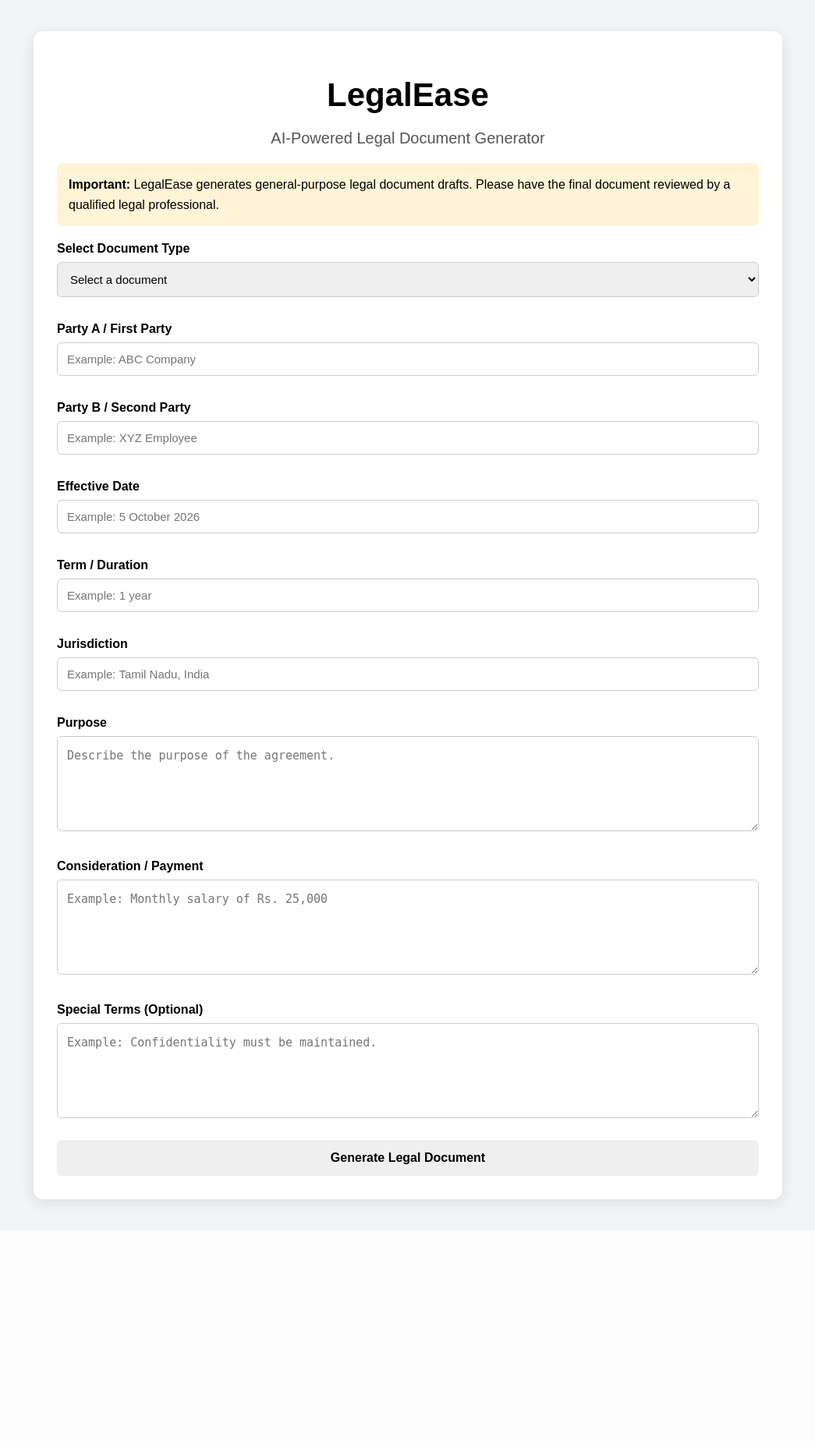
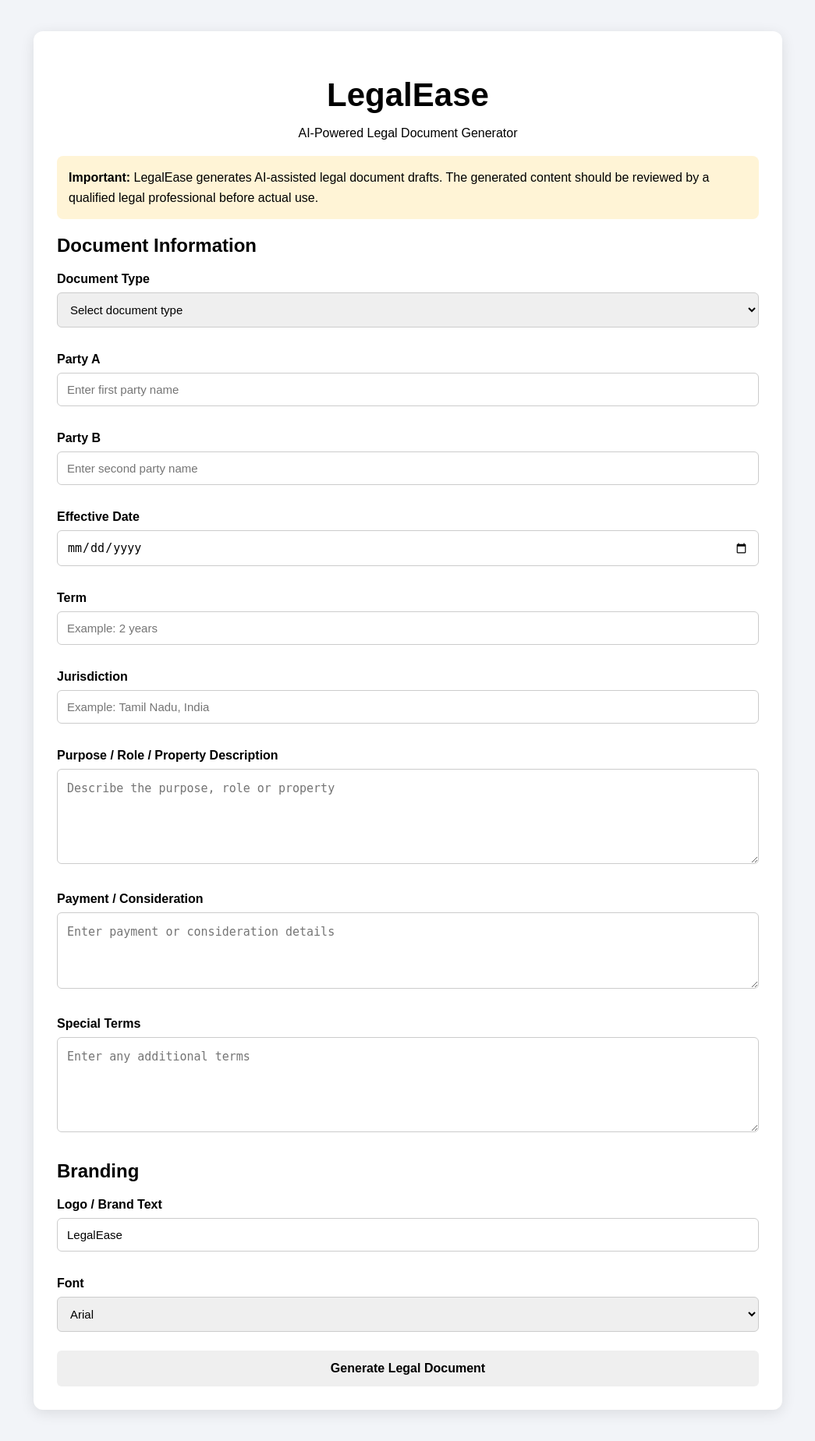
Before and after one commit to sreejesh2007/LegalEase, a FastAPI app: page / in a window 1280 px wide. Shown: the whole page at 78% size, without its empty margins (117-1162 px from the left). Before the commit the page ends 1553 px from the top, so only its background shows below. Run offline with FastAPI, Linux system fonts and the light colour scheme.

Commit message:
Update index.html

```diff
--- a/5. Project Development Phase/templates/index.html
+++ b/5. Project Development Phase/templates/index.html
@@ -2,6 +2,7 @@
 <html lang="en">
 
 <head>
+
     <meta charset="UTF-8">
 
     <meta
@@ -9,40 +10,57 @@
         content="width=device-width, initial-scale=1.0"
     >
 
-    <title>LegalEase - AI Legal Document Generator</title>
+    <title>
+        LegalEase - AI Legal Document Generator
+    </title>
 
     <link
         rel="stylesheet"
-        href="/static/style.css"
+        href="{{ url_for('static', path='style.css') }}"
     >
+
 </head>
 
 <body>
 
 <div class="container">
 
-    <header>
+    <header class="header">
+
         <h1>LegalEase</h1>
 
-        <p class="subtitle">
+        <p>
             AI-Powered Legal Document Generator
         </p>
+
     </header>
 
+
     <div class="notice">
+
         <strong>Important:</strong>
-        LegalEase generates general-purpose legal document
-        drafts. Please have the final document reviewed by
-        a qualified legal professional.
+
+        LegalEase generates AI-assisted legal
+        document drafts. The generated content
+        should be reviewed by a qualified legal
+        professional before actual use.
+
     </div>
+
 
     <form
         action="/generate"
         method="post"
+        class="form-card"
     >
 
+        <h2>
+            Document Information
+        </h2>
+
+
         <label for="document_type">
-        Select Document Type
+            Document Type
         </label>
 
         <select
@@ -50,8 +68,13 @@
             name="document_type"
             required
         >
+
             <option value="">
-            Select a document
+                Select document type
+            </option>
+
+            <option value="Non-Disclosure Agreement (NDA)">
+                Non-Disclosure Agreement (NDA)
             </option>
 
             <option value="Employment Agreement">
@@ -62,43 +85,36 @@
                 Lease Agreement
             </option>
 
-        <option value="Non-Disclosure Agreement">
-            Non-Disclosure Agreement (NDA)
-        </option>
-
             <option value="Service Agreement">
                 Service Agreement
             </option>
 
-        <option value="General Agreement">
-            General Agreement
-        </option>
         </select>
 
 
         <label for="party_a">
-        Party A / First Party
+            Party A
         </label>
 
         <input
             type="text"
             id="party_a"
             name="party_a"
+            placeholder="Enter first party name"
             required
-        placeholder="Example: ABC Company"
         >
 
 
         <label for="party_b">
-        Party B / Second Party
+            Party B
         </label>
 
         <input
             type="text"
             id="party_b"
             name="party_b"
+            placeholder="Enter second party name"
             required
-        placeholder="Example: XYZ Employee"
         >
 
 
@@ -107,24 +123,23 @@
         </label>
 
         <input
-        type="text"
+            type="date"
             id="effective_date"
             name="effective_date"
             required
-        placeholder="Example: 5 October 2026"
         >
 
 
         <label for="term">
-        Term / Duration
+            Term
         </label>
 
         <input
             type="text"
             id="term"
             name="term"
+            placeholder="Example: 2 years"
             required
-        placeholder="Example: 1 year"
         >
 
 
@@ -136,50 +151,98 @@
             type="text"
             id="jurisdiction"
             name="jurisdiction"
+            placeholder="Example: Tamil Nadu, India"
             required
-        placeholder="Example: Tamil Nadu, India"
         >
 
 
         <label for="purpose">
-        Purpose
+            Purpose / Role / Property Description
         </label>
 
         <textarea
             id="purpose"
             name="purpose"
             rows="4"
+            placeholder="Describe the purpose, role or property"
             required
-        placeholder="Describe the purpose of the agreement."
         ></textarea>
 
 
         <label for="consideration">
-        Consideration / Payment
+            Payment / Consideration
         </label>
 
         <textarea
             id="consideration"
             name="consideration"
-        rows="4"
+            rows="3"
+            placeholder="Enter payment or consideration details"
             required
-        placeholder="Example: Monthly salary of Rs. 25,000"
         ></textarea>
 
 
         <label for="special_terms">
-        Special Terms (Optional)
+            Special Terms
         </label>
 
         <textarea
             id="special_terms"
             name="special_terms"
             rows="4"
-        placeholder="Example: Confidentiality must be maintained."
+            placeholder="Enter any additional terms"
         ></textarea>
 
 
-    <button type="submit">
+        <h2>
+            Branding
+        </h2>
+
+
+        <label for="logo_text">
+            Logo / Brand Text
+        </label>
+
+        <input
+            type="text"
+            id="logo_text"
+            name="logo_text"
+            value="LegalEase"
+        >
+
+
+        <label for="font">
+            Font
+        </label>
+
+        <select
+            id="font"
+            name="font"
+        >
+
+            <option value="Arial">
+                Arial
+            </option>
+
+            <option value="Georgia">
+                Georgia
+            </option>
+
+            <option value="Times New Roman">
+                Times New Roman
+            </option>
+
+            <option value="Courier New">
+                Courier New
+            </option>
+
+        </select>
+
+
+        <button
+            type="submit"
+            class="primary-button"
+        >
             Generate Legal Document
         </button>
 
```
Lines whose indentation alone changed are shown as unchanged.
